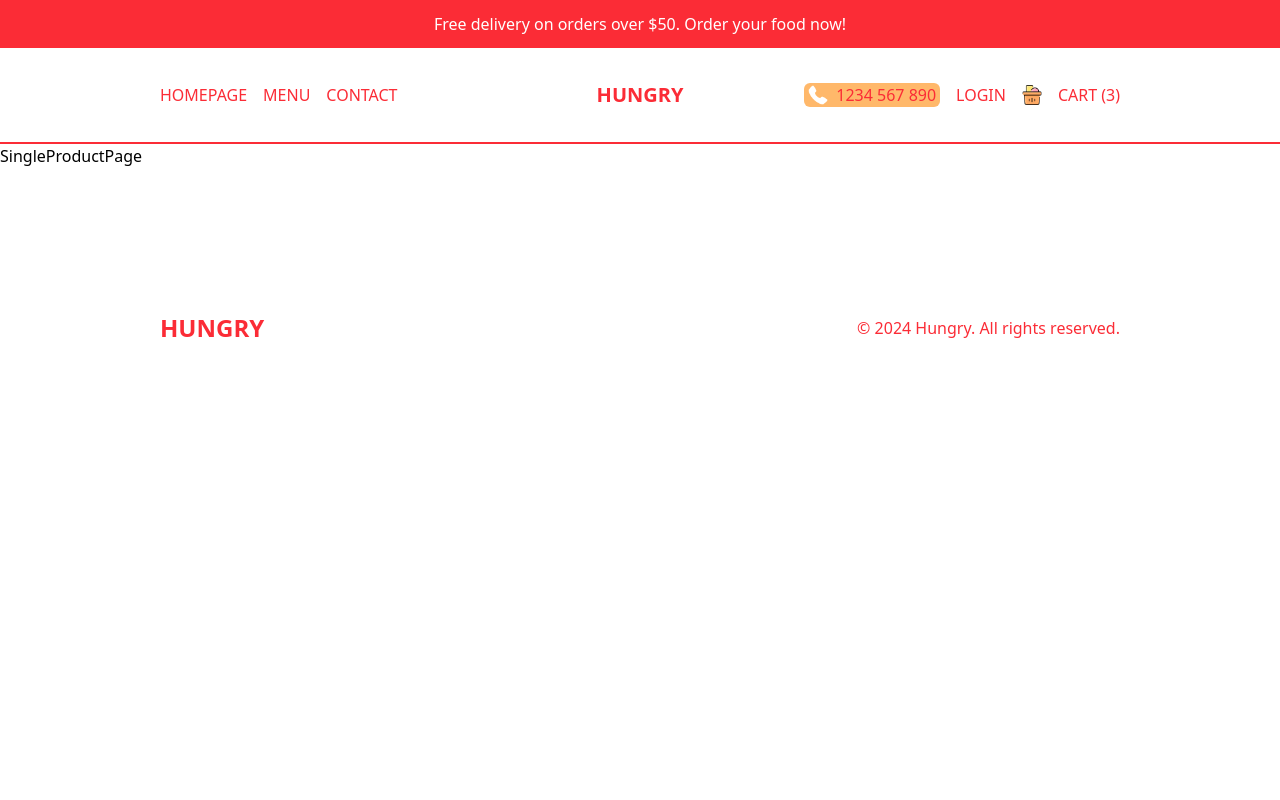
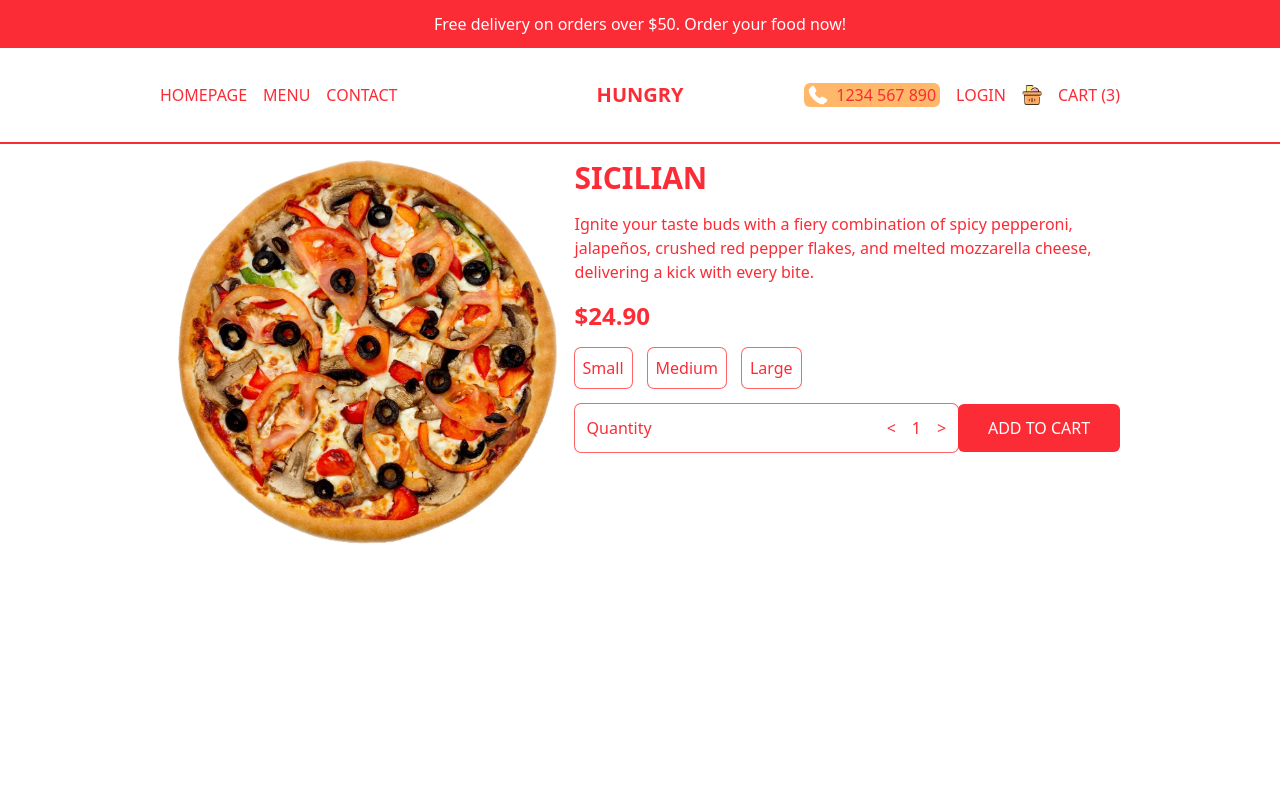
Before and after one commit to Mazbauddin/restaurant, a Next.js app: page /product/1 in a window 1280 px wide. Shown: the top 800 px of the page. Built offline with nearby package versions, Linux system fonts and the light colour scheme.

Commit message:
create a single product page

```diff
--- a/src/app/product/[id]/page.tsx
+++ b/src/app/product/[id]/page.tsx
@@ -1,7 +1,34 @@
+import Price from "@/components/Price";
+import { singleProduct } from "@/data";
+import Image from "next/image";
 import React from "react";
 
 const SingleProductPage = () => {
-  return <div>SingleProductPage</div>;
+  return (
+    <div className="p-4 lg:px-20 xl:px-40 h-screen flex flex-col justify-around text-red-500 md:flex-row">
+      {/* Image Container */}
+      {singleProduct.img && (
+        <div className="relative w-full h-1/2">
+          <Image
+            src={singleProduct.img}
+            alt=""
+            className="object-contain"
+            fill
+          />
+        </div>
+      )}
+      {/* Text Container */}
+      <div className="h-1/2 flex flex-col gap-4">
+        <h1 className="text-3xl font-bold uppercase">{singleProduct.title}</h1>
+        <p className="">{singleProduct.desc}</p>
+        <Price
+          price={singleProduct.price}
+          id={singleProduct.id}
+          options={singleProduct.options}
+        />
+      </div>
+    </div>
+  );
 };
 
 export default SingleProductPage;
--- /dev/null
+++ b/src/components/Price.tsx
@@ -0,0 +1,43 @@
+import React from "react";
+
+type Props = {
+  price: number;
+  id: number;
+  options?: { title: string; additionalPrice: number }[];
+};
+const Price = ({ price, id, options }: Props) => {
+  return (
+    <div className="flex flex-col gap-4">
+      <h2 className="text-2xl font-bold">${price.toFixed(2)}</h2>
+      {/* Options Container */}
+      <div className="flex gap-4">
+        {options?.map((option) => (
+          <button
+            className="p-2 ring-1 ring-red-400 rounded-md"
+            key={option.title}
+          >
+            {option.title}
+          </button>
+        ))}
+      </div>
+      {/* Quantity and Add to Cart Container */}
+      <div className="flex justify-between items-center">
+        {/* Quantity Selector */}
+        <div className="flex justify-between w-full p-3 ring-1 ring-red-400 rounded-md ">
+          <span>Quantity</span>
+          <div className="flex gap-4">
+            <button>{"<"}</button>
+            <span>1</span>
+            <button>{">"}</button>
+          </div>
+        </div>
+        {/* Add to Cart Button */}
+        <button className="uppercase w-56 bg-red-500 text-white p-3 rounded-md">
+          Add to Cart
+        </button>
+      </div>
+    </div>
+  );
+};
+
+export default Price;
```
